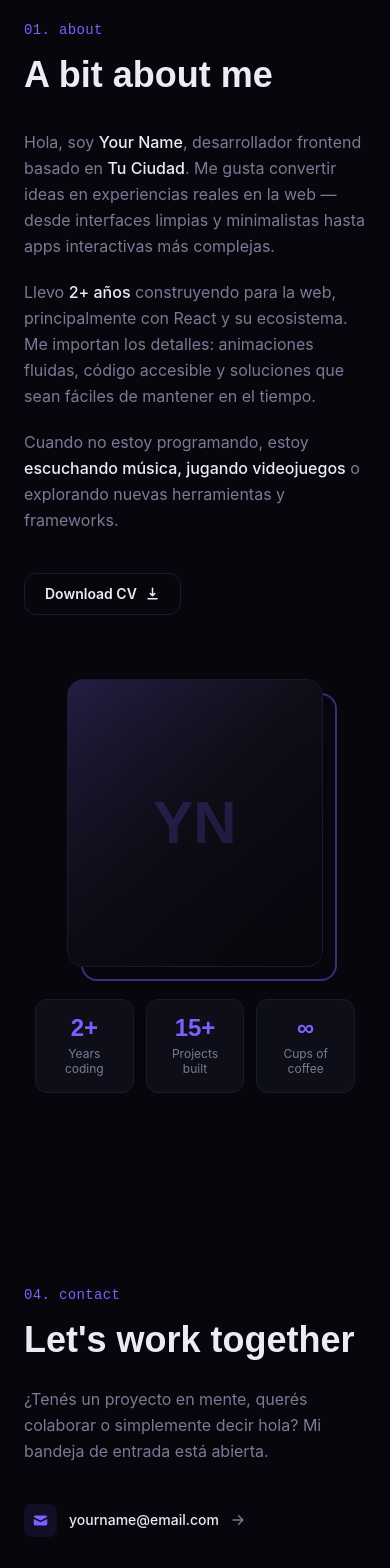
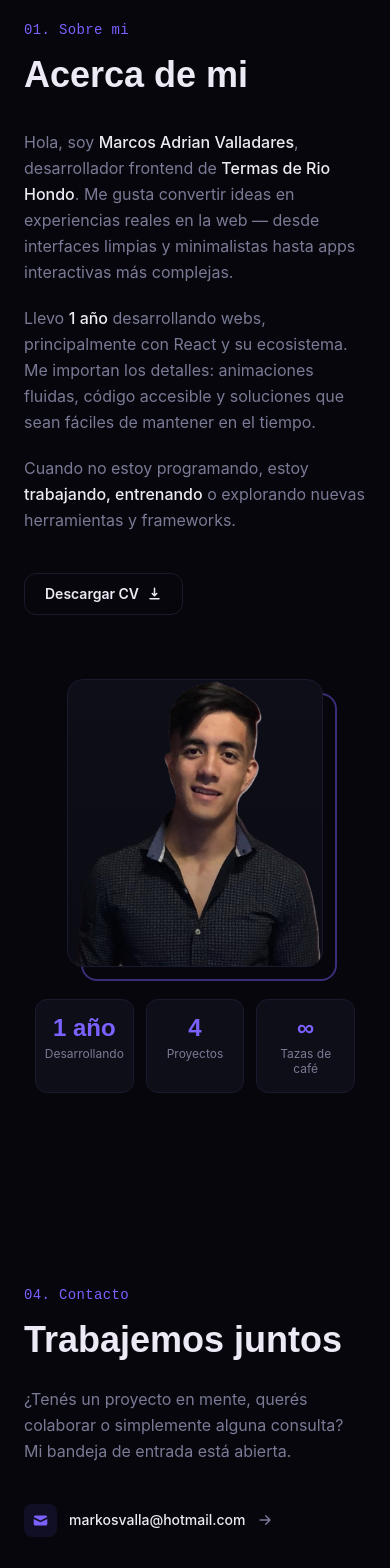
Before and after one commit to marcosvalla28/PortafolioMarcos, a React (Vite) app: page / in a window 390 px wide. Shown: the part 4860-6428 px from the top of the page. Built offline with nearby package versions, Linux system fonts and the light colour scheme; no server answers.

Commit message:
conectando mails con la sections contacto

```diff
--- a/src/components/Navbar.jsx
+++ b/src/components/Navbar.jsx
@@ -4,16 +4,16 @@ import { HiMenuAlt3, HiX } from "react-icons/hi";
 import { Logo } from "../assets/imagenes"
 
 // ─── Config ────────────────────────────────────────────────────────────────
-// Actualiza tu nombre y los hrefs según las IDs de tus secciones
+
 const NAV_LINKS = [
-  { label: "About",    href: "#about"    },
-  { label: "Skills",   href: "#skills"   },
-  { label: "Projects", href: "#projects" },
-  { label: "Contact",  href: "#contact"  },
+  { label: "Sobre mi",    href: "#about"    },
+  { label: "Habilidades",   href: "#skills"   },
+  { label: "Proyectos", href: "#projects" },
+  { label: "Contacto",  href: "#contact"  },
 ];
 
 // ─── NavLink ────────────────────────────────────────────────────────────────
-// Underline que se expande desde el centro al hacer hover (CSS puro, 60fps)
+
 function NavLink({ href, label, onClick }) {
   return (
     <a
--- a/src/sections/About.jsx
+++ b/src/sections/About.jsx
@@ -1,17 +1,18 @@
 import { motion } from "framer-motion";
 import { HiDownload } from "react-icons/hi";
 import Button from "../components/Button";
+import { imagen2 } from "../assets/imagenes";
 
 // ─── Config ──────────────────────────────────────────────────────────────────
 const STATS = [
-  { value: "2+",  label: "Years coding"    },
-  { value: "15+", label: "Projects built"  },
-  { value: "∞",   label: "Cups of coffee"  },
+  { value: "1 año",  label: "Desarrollando"    },
+  { value: "4", label: "Proyectos"  },
+  { value: "∞",   label: "Tazas de café"  },
 ];
 
 // ─── Animation variants ──────────────────────────────────────────────────────
 
-// Columna izquierda: stagger en cascada para cada elemento de texto
+
 const textContainerVariants = {
   hidden: {},
   visible: {
@@ -28,7 +29,7 @@ const textItemVariants = {
   },
 };
 
-// Stats: entran después de que la foto ya está visible
+
 const statsContainerVariants = {
   hidden: {},
   visible: {
@@ -64,7 +65,7 @@ export default function About() {
               variants={textItemVariants}
               className="font-mono text-accent text-sm mb-3 tracking-wide"
             >
-              01. about
+              01. Sobre mi
             </motion.p>
 
             {/* Heading */}
@@ -72,7 +73,7 @@ export default function About() {
               variants={textItemVariants}
               className="font-display font-bold text-4xl md:text-5xl text-foreground mb-8 leading-tight"
             >
-              A bit about me
+              Acerca de mi
             </motion.h2>
 
             {/* Párrafos — personalizá el contenido */}
@@ -82,38 +83,37 @@ export default function About() {
             >
               <p>
                 Hola, soy{" "}
-                <span className="text-foreground font-medium">Your Name</span>,
-                desarrollador frontend basado en{" "}
-                <span className="text-foreground font-medium">Tu Ciudad</span>.
+                <span className="text-foreground font-medium">Marcos Adrian Valladares</span>,
+                desarrollador frontend de{" "}
+                <span className="text-foreground font-medium">Termas de Rio Hondo</span>.
                 Me gusta convertir ideas en experiencias reales en la web —
                 desde interfaces limpias y minimalistas hasta apps interactivas más complejas.
               </p>
               <p>
                 Llevo{" "}
-                <span className="text-foreground font-medium">2+ años</span>{" "}
-                construyendo para la web, principalmente con React y su ecosistema.
+                <span className="text-foreground font-medium">1 año</span>{" "}
+                desarrollando webs, principalmente con React y su ecosistema.
                 Me importan los detalles: animaciones fluidas, código accesible y
                 soluciones que sean fáciles de mantener en el tiempo.
               </p>
               <p>
                 Cuando no estoy programando, estoy{" "}
-                <span className="text-foreground font-medium">escuchando música,
-                jugando videojuegos</span>{" "}
+                <span className="text-foreground font-medium">trabajando,
+                entrenando</span>{" "}
                 o explorando nuevas herramientas y frameworks.
               </p>
             </motion.div>
 
             {/* CTA: descargar CV */}
-            {/* Colocá tu CV en /public/cv.pdf */}
             <motion.div variants={textItemVariants}>
               <Button
                 as="a"
-                href="/cv.pdf"
+                href="./public/Cv-MarcosAdrianValladares.pdf"
                 download
                 variant="secondary"
                 iconRight={<HiDownload size={15} />}
               >
-                Download CV
+                Descargar CV
               </Button>
             </motion.div>
           </motion.div>
@@ -126,11 +126,7 @@ export default function About() {
             transition={{ duration: 0.65, ease: [0.25, 0.46, 0.45, 0.94], delay: 0.2 }}
             className="flex flex-col items-center lg:items-start gap-8"
           >
-            {/* ── Foto con frame accent ──────────────── */}
-            {/*
-              El frame es un `div` con border accent desplazado que queda
-              "detrás" de la foto. Se desplaza un poco más en hover.
-            */}
+            {/*Foto con frame accent*/}
             <div className="relative group w-64 h-72 md:w-72 md:h-80 shrink-0">
 
               {/* Border accent offset */}
@@ -147,19 +143,11 @@ export default function About() {
 
               {/* Contenedor de la foto */}
               <div className="relative rounded-2xl overflow-hidden w-full h-full bg-surface border border-border z-10">
-                {/*
-                  ── Reemplazá este bloque con tu foto real ──
-                  <img
-                    src="/img/profile.jpg"
-                    alt="Your Name"
-                    className="w-full h-full object-cover object-center"
+                <img
+                    src= {imagen2}
+                    alt="Marcos Adrian Valladares"
+                    className="w-full object-cover object-center"
                   />
-                */}
-                <div className="w-full h-full bg-linear-to-br from-accent/20 via-surface to-bg flex items-center justify-center select-none">
-                  <span className="font-display font-bold text-6xl text-accent/25">
-                    YN
-                  </span>
-                </div>
 
                 {/* Overlay sutil para dar profundidad al placeholder */}
                 <div
--- a/src/sections/Contact.jsx
+++ b/src/sections/Contact.jsx
@@ -6,8 +6,8 @@ import { HiArrowRight, HiCheckCircle, HiExclamationCircle, HiMail } from "react-
 import Button from "../components/Button";
 
 // ─── Config ──────────────────────────────────────────────────────────────────
-const EMAIL        = "yourname@email.com";
-const FORMSPREE_ID = "YOUR_FORM_ID"; // formspree.io → crear cuenta gratis → copiar el ID
+const EMAIL        = "markosvalla@hotmail.com";
+const FORMSPREE_ID = import.meta.env.VITE_FORMSPREE_ID;
 
 const SOCIALS = [
   { icon: FaGithub,     href: "https://github.com/yourusername",      label: "GitHub"   },
@@ -92,7 +92,7 @@ export default function Contact() {
               variants={itemVariants}
               className="font-mono text-accent text-sm mb-3 tracking-wide"
             >
-              04. contact
+              04. Contacto
             </motion.p>
 
             {/* Heading */}
@@ -100,7 +100,7 @@ export default function Contact() {
               variants={itemVariants}
               className="font-display font-bold text-4xl md:text-5xl text-foreground leading-tight mb-6"
             >
-              Let&apos;s work<br className="hidden sm:block" /> together
+              Trabajemos juntos
             </motion.h2>
 
             {/* Descripción */}
@@ -108,7 +108,7 @@ export default function Contact() {
               variants={itemVariants}
               className="text-muted text-base leading-relaxed mb-10 max-w-sm"
             >
-              ¿Tenés un proyecto en mente, querés colaborar o simplemente decir hola?
+              ¿Tenés un proyecto en mente, querés colaborar o simplemente alguna consulta?
               Mi bandeja de entrada está abierta.
             </motion.p>
 
```
Also changed, not shown: 2 other files (tests, documents, lock files or other folders).
